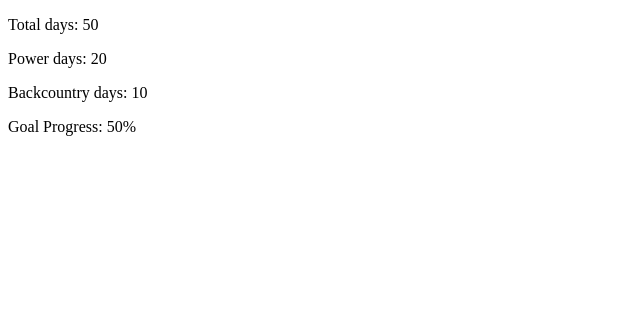
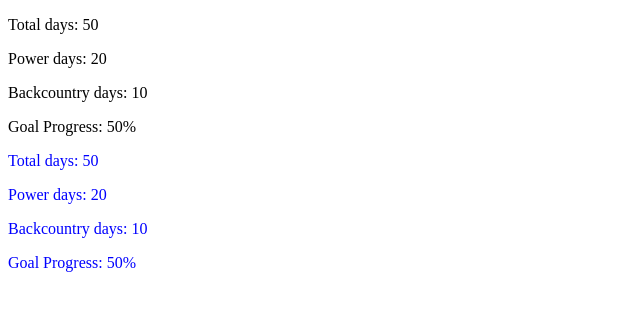
Before and after one commit to efi0ng/learnreact, a React (Create React App) app in the folder li_resst/firstapp/: page / in a window 1280 px wide. Shown: the top 310 px of the page, without its empty margins (0-640 px from the left). Built offline with nearby package versions, Linux system fonts and the light colour scheme.

Commit message:
add component as a function example

```diff
--- a/li_resst/firstapp/src/index.js
+++ b/li_resst/firstapp/src/index.js
@@ -6,7 +6,9 @@
     powder: 20,
     backcountry: 10,
     goal: 100
-};
+}
+
+// component as an ES6 class
 
 class SkiDayCounter extends Component {
     getPercent = decimal => {
@@ -36,11 +38,52 @@
                     <p>Goal Progress: {this.calcGoalProgress(total, goal)}</p>
                 </div>
             </section>
-        );
+        )
     }
 }
 
+// now the same component as a function
+
+const getPercent = decimal => {
+    return decimal * 100 + '%';
+}
+
+const calcGoalProgress = (total, goal) => {
+    return getPercent(total/goal);
+}
+
+const style = {
+    color: 'blue'
+}
+
+const SkiDayCounter2 = ({ total, powder, backcountry, goal }) => {
+    return (
+        <section style={style}>
+        <div>
+            <p>Total days: {total}</p>
+        </div>
+        <div>
+            <p>Power days: {powder}</p>
+        </div>
+        <div>
+            <p>Backcountry days: {backcountry}</p>
+        </div>
+        <div>
+            <p>Goal Progress: {calcGoalProgress(total, goal)}</p>
+        </div>
+        </section>
+    )
+}
+
 render(
-  <SkiDayCounter data={skiData} />,
-  document.getElementById('root')
+    <div>
+        <SkiDayCounter data={skiData} />
+        <SkiDayCounter2
+            total={skiData.total}
+            powder={skiData.powder}
+            backcountry = {skiData.backcountry}
+            goal={skiData.goal}
+        />
+    </div>,
+    document.getElementById('root')
 )
```
